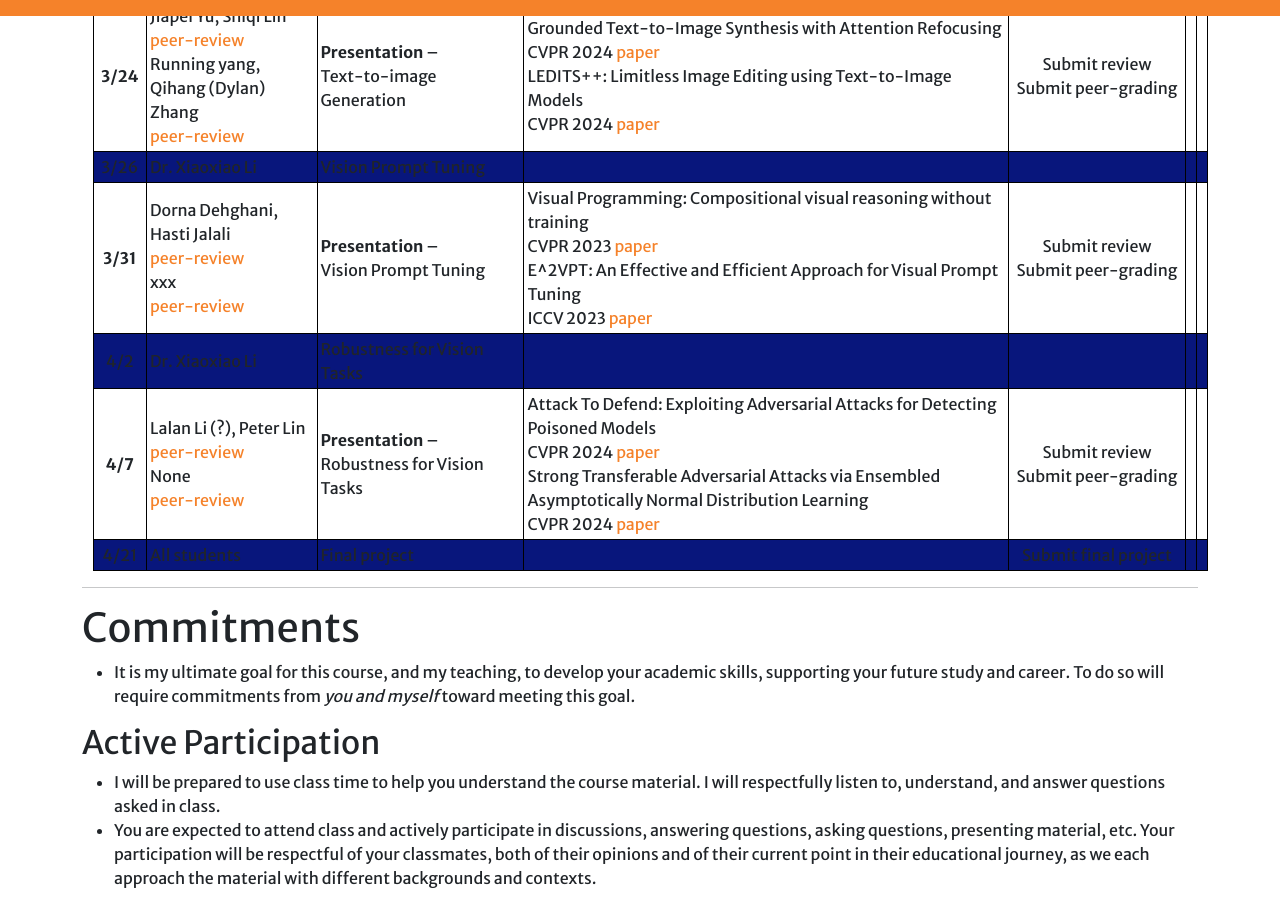
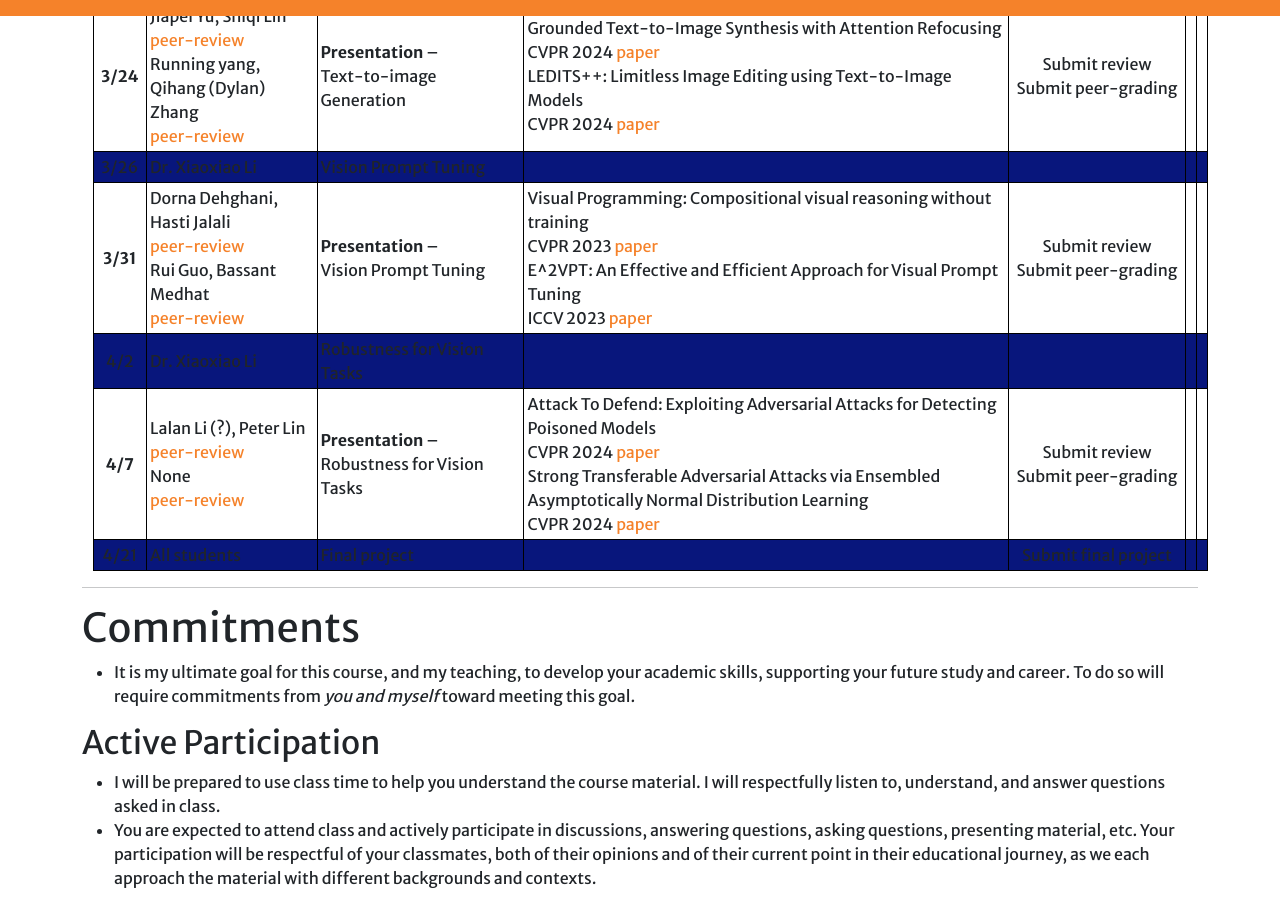
Before and after one commit to ubc-tea/EECE-570-2024w2, a Jekyll site: the page built from index.md, in a window 1280 px wide and 900 px high, scrolled down 3875 px. Built offline with Jekyll 4.4.1, drawn with Linux system fonts in a browser that asks for light colours; a script that is not in the unit is left out; our own code applies the rules of GitHub Pages for plain Markdown files.

Commit message:
update presenter list

```diff
--- a/index.md
+++ b/index.md
@@ -144,7 +144,7 @@ Our schedule will be updated during the semester. Please frequently check the sc
 |**3/19** | Mila Millyazeani (?)   <br> [peer-review]() <br>  Yizhou Li, Ethan McKeen  <br> [peer-review]() | **Presentation** – <br> Image Generative Models (Diffusion Models) | Consistency Diffusion Bridge Models <br> NeurIPS 2024 [paper](https://openreview.net/pdf?id=FFJFGx78OK) <br> FreeDoM: Training-Free Energy-Guided Conditional Diffusion Model <br> ICCV 2023 [paper](https://openaccess.thecvf.com/content/ICCV2023/papers/Yu_FreeDoM_Training-Free_Energy-Guided_Conditional_Diffusion_Model_ICCV_2023_paper.pdf)|  Submit review <br> Submit peer-grading        |                 |
 |**3/24** | Jiapei Yu, Shiqi Lin   <br> [peer-review]() <br>  Running yang, Qihang (Dylan) Zhang  <br> [peer-review]() | **Presentation** – <br> Text-to-image Generation | Grounded Text-to-Image Synthesis with Attention Refocusing <br> CVPR 2024 [paper](https://arxiv.org/pdf/2306.05427) <br> LEDITS++: Limitless Image Editing using Text-to-Image Models <br> CVPR 2024 [paper](https://arxiv.org/pdf/2311.16711)|  Submit review <br> Submit peer-grading           |
 | 3/26  | Dr. Xiaoxiao Li | Vision Prompt Tuning                    |                  |                                   |
-|**3/31** | Dorna Dehghani, Hasti Jalali   <br> [peer-review]() <br>  xxx  <br> [peer-review]() | **Presentation** – <br> Vision Prompt Tuning | Visual Programming: Compositional visual reasoning without training <br> CVPR 2023 [paper](https://arxiv.org/pdf/2211.11559) <br> E^2VPT: An Effective and Efficient Approach for Visual Prompt Tuning <br> ICCV 2023 [paper](https://openaccess.thecvf.com/content/ICCV2023/papers/Han_E2VPT_An_Effective_and_Efficient_Approach_for_Visual_Prompt_Tuning_ICCV_2023_paper.pdf)|  Submit review <br> Submit peer-grading           |
+|**3/31** | Dorna Dehghani, Hasti Jalali   <br> [peer-review]() <br>  Rui Guo, Bassant Medhat  <br> [peer-review]() | **Presentation** – <br> Vision Prompt Tuning | Visual Programming: Compositional visual reasoning without training <br> CVPR 2023 [paper](https://arxiv.org/pdf/2211.11559) <br> E^2VPT: An Effective and Efficient Approach for Visual Prompt Tuning <br> ICCV 2023 [paper](https://openaccess.thecvf.com/content/ICCV2023/papers/Han_E2VPT_An_Effective_and_Efficient_Approach_for_Visual_Prompt_Tuning_ICCV_2023_paper.pdf)|  Submit review <br> Submit peer-grading           |
 | 4/2  | Dr. Xiaoxiao Li | Robustness for Vision Tasks                    |                  |                                   |
 |**4/7** | Lalan Li (?), Peter Lin   <br> [peer-review]() <br>  None  <br> [peer-review]() | **Presentation** – <br> Robustness for Vision Tasks  | Attack To Defend: Exploiting Adversarial Attacks for Detecting Poisoned Models <br> CVPR 2024 [paper](https://openaccess.thecvf.com/content/CVPR2024/papers/Fares_Attack_To_Defend_Exploiting_Adversarial_Attacks_for_Detecting_Poisoned_Models_CVPR_2024_paper.pdf) <br>Strong Transferable Adversarial Attacks via Ensembled Asymptotically Normal Distribution Learning <br> CVPR 2024 [paper](https://arxiv.org/pdf/2411.07231v1)|  Submit review <br> Submit peer-grading           |
 | 4/21  | All students      | Final project                                                        |                  | Submit final project              |
```
